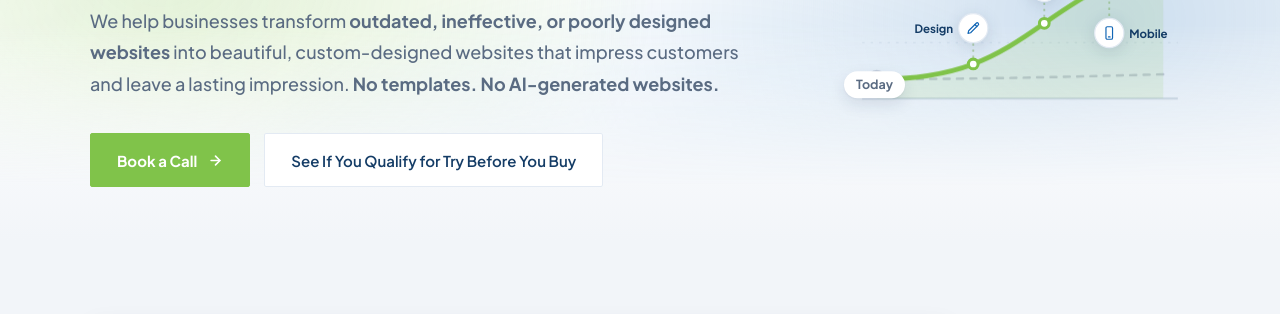
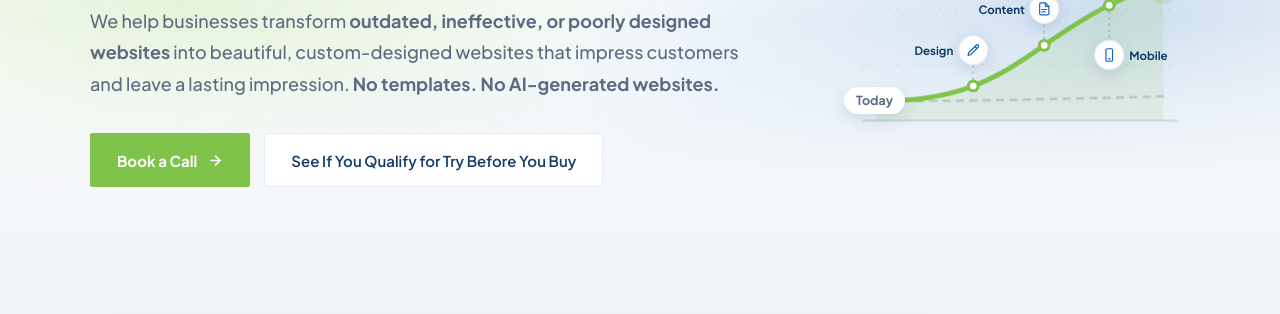
Before and after one commit to imageworksc/we-make-websites-better, a plain HTML site: page index.html in a window 1280 px wide. Shown: the part 325-639 px from the top of the page. Drawn offline with Linux system fonts and the light colour scheme.

Commit message:
Hero graphic: trim dead space so it centres on the copy

```diff
--- a/css/page.css
+++ b/css/page.css
@@ -89,7 +89,7 @@ html:has(#wm-main) { scroll-behavior: smooth; }
   justify-self: end;
   width: 100%;
   max-width: 340px;
-  padding: 34px 0 30px;
+  padding: 34px 0 0;
 }
 
 .wm-lift__chart { display: block; width: 100%; height: auto; overflow: visible; }
@@ -171,7 +171,7 @@ html:has(#wm-main) { scroll-behavior: smooth; }
 
 .wm-lift__tag--from {
   left: -6px;
-  bottom: 52px;
+  bottom: 14px;
   background: var(--wm-white);
   color: var(--wm-muted);
 }
--- a/index.html
+++ b/index.html
@@ -8,7 +8,7 @@
 <meta name="theme-color" content="#143c66">
 <link rel="stylesheet" href="css/styles.css?v=32">
 <link rel="stylesheet" href="css/chrome.css?v=30">
-<link rel="stylesheet" href="css/page.css?v=58">
+<link rel="stylesheet" href="css/page.css?v=59">
 </head>
 <body>
 <a class="wm-skip-to-content" href="#wm-main">Skip to content</a>
@@ -123,7 +123,7 @@
         <span class="wm-lift__tag wm-lift__tag--site">Your website</span>
         <span class="wm-lift__tag wm-lift__tag--from">Today</span>
         <span class="wm-lift__tag wm-lift__tag--to">A lot better</span>
-        <svg class="wm-lift__chart" viewBox="0 0 280 150">
+        <svg class="wm-lift__chart" viewBox="0 0 280 138">
           <line class="wm-lift__grid" x1="10" y1="40" x2="270" y2="40"/>
           <line class="wm-lift__grid" x1="10" y1="86" x2="270" y2="86"/>
           <line class="wm-lift__base" x1="10" y1="132" x2="270" y2="132"/>
```
